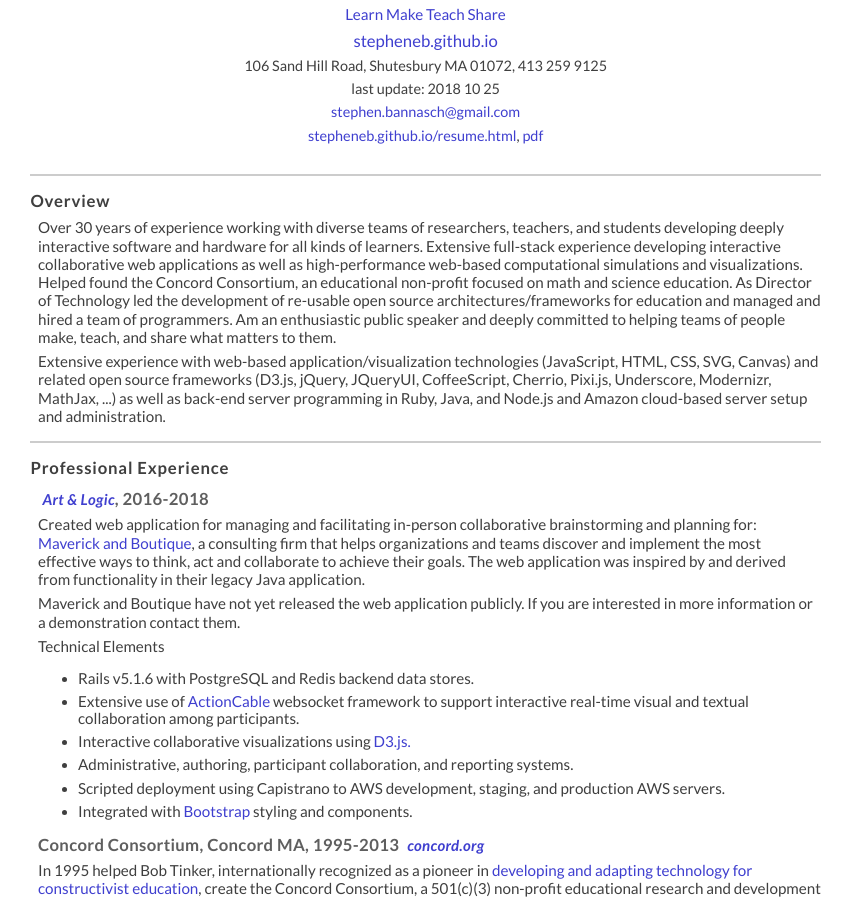
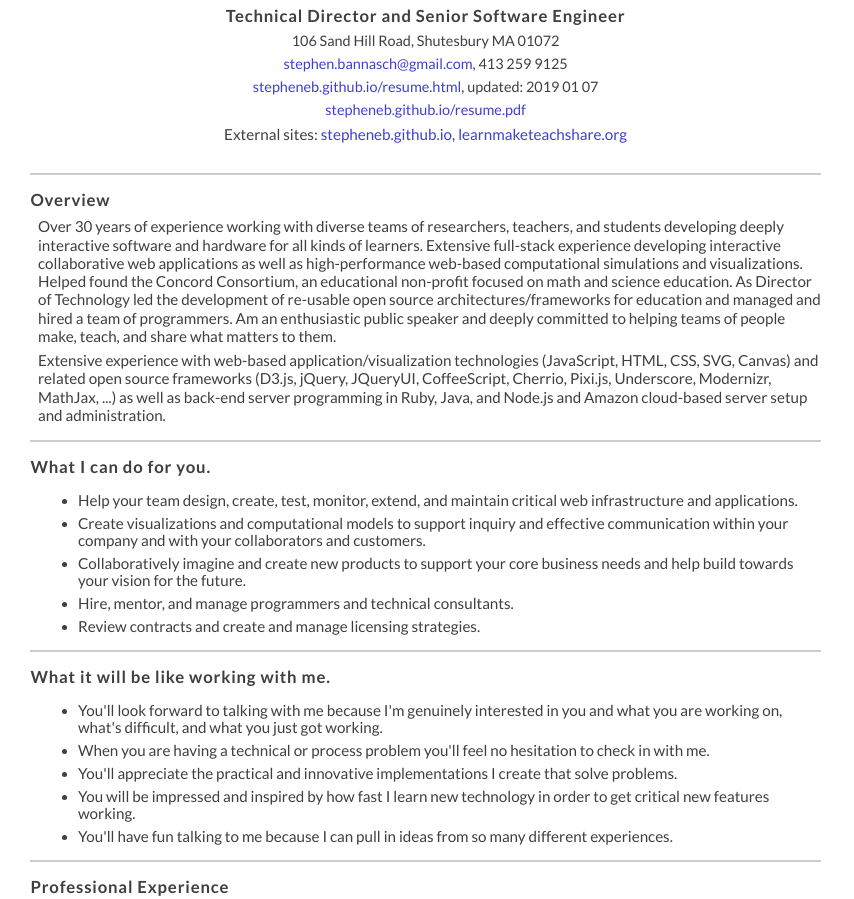
Before and after one commit to stepheneb/stepheneb.github.io, a plain HTML site: page resume.html in a window 1280 px wide. Shown: the part 44-943 px from the top of the page, without its empty margins (0-854 px from the left). Drawn offline with Linux system fonts and the light colour scheme; files whose address does not match are found by name.

Commit message:
resume: new sections
1. What I can do for you.
2. What will it be like working with me.

```diff
--- a/resume.html
+++ b/resume.html
@@ -10,14 +10,14 @@
   <body>
     <div id="header">
       <h1>Stephen Bannasch</h1>
-      <p class="lmts"><a href="https://learnmaketeachshare.org">Learn Make Teach Share</a></p>
-      <p class="github"><a href="http://stepheneb.github.io">stepheneb.github.io</a></p>
-      <p>106 Sand Hill Road, Shutesbury MA 01072, 413 259 9125</p>
-      <p>last update: 2018 10 25</p>
-      <p><a href="mailto:stephen.bannasch@gmail.com&subject=">stephen.bannasch@gmail.com</a></p>
-      <p>
-        <a href="https://stepheneb.github.io/resume.html">stepheneb.github.io/resume.html</a>,
-        <a href="https://stepheneb.github.io/resume.pdf">pdf</a>
+      <h2>Technical Director and Senior Software Engineer</h2>
+      <p>106 Sand Hill Road, Shutesbury MA 01072</p>
+      <p><a href="mailto:stephen.bannasch@gmail.com&subject=resume">stephen.bannasch@gmail.com</a>, 413 259 9125</p>
+      <p><a href="http://stepheneb.github.io/resume.html">stepheneb.github.io/resume.html</a>, updated: 2019 01 07</p>
+      <p><a href="https://stepheneb.github.io/resume.pdf">stepheneb.github.io/resume.pdf</a></p>
+      <p class="lmts">External sites:
+        <a href="http://stepheneb.github.io">stepheneb.github.io</a>,
+        <a href="https://learnmaketeachshare.org">learnmaketeachshare.org</a>
       </p>
     </div>
     <div id='content'>
@@ -41,7 +41,50 @@
       </div>
 
       <hr/>
+      <h2>What I can do for you.</h2>
+      <div class="section">
+        <ul>
+          <li>
+            Help your team design, create, test, monitor, extend, and maintain critical web infrastructure and applications.
+          </li>
+          <li>
+            Create visualizations and computational models to support inquiry and effective communication within your company and with your collaborators and customers.
+          </li>
+          <li>
+            Collaboratively imagine and create new products to support your core business needs and help build towards your vision for the future.
+          </li>
+          <li>
+            Hire, mentor, and manage programmers and technical consultants.
+          </li>
+          <li>
+            Review contracts and create and manage licensing strategies.
+          </li>
+        </ul>
+      </div>
 
+      <hr/>
+      <h2>What it will be like working with me.</h2>
+      <div class="section">
+        <ul>
+          <li>
+            You'll look forward to talking with me because I'm genuinely interested in you and what you are working on, what's difficult, and what you just got working.
+          </li>
+          <li>
+            When you are having a technical or process problem you'll feel no hesitation to check in with me.
+          </li>
+          <li>
+            You'll appreciate the practical and innovative implementations I create that solve problems.
+          </li>
+          <li>
+            You will be impressed and inspired by how fast I learn new technology in order to get critical new features working.
+          </li>
+          <li>
+            You'll have fun talking to me because I can pull in ideas from so many different experiences.
+          </li>
+        </ul>
+      </div>
+
+      <hr/>
       <h2>Professional Experience</h2>
       <div class="section">
 
@@ -56,8 +99,7 @@
         </p>
 
         <p>
-          Maverick and Boutique have not yet released the web application publicly. If you are interested
-          in more information or a demonstration contact them.
+          Maverick and Boutique have not yet released the web application publicly.
         </p>
 
         <header>Technical Elements</header>
@@ -94,7 +136,7 @@
 
         <div class="title">Director of Technology, 1995-2013</div>
         <p>
-          Directed technology development for the Concord Consortium. My responsibilities included
+          Directed technology development for the Concord Consortium. Responsibilities included
           hiring, budgeting, technology acquisition and development, developing licensing strategies,
           reviewing contracts, assisting with proposal development, and management of software and
           hardware development.
@@ -130,12 +172,13 @@
         </p>
         <p>
           The GENIQUEST (GENomics Inquiry through QuUantitative Trait Loci Exploration with SAIL Technology):
-          Bringing STEM Data to High School Classrooms (<a href="http://www.nsf.gov/div/index.jsp?div=DRL">DRL</a>-<a href="http://www.nsf.gov/awardsearch/showAward?AWD_ID=0733264">0733264</a>); 2007-2010; centered on the dragons and
-          related organisms that previously served as genetic models in the previous Concord Consortium
-          projects. Students were further supported in seeking out gene locations through the bioinformatics
-          technique of Quantitative Trait Loci (QTL) analysis. Results demonstrated increased student
-          understanding of concepts such as genetic recombination and inbred strains, and that the
-          software helped.
+          Bringing STEM Data to High School Classrooms
+          (<a href="http://www.nsf.gov/div/index.jsp?div=DRL">DRL</a>-<a href="http://www.nsf.gov/awardsearch/showAward?AWD_ID=0733264">0733264</a>);
+          2007-2010; centered on the dragons and related organisms that previously served as genetic models
+          in previous Concord Consortium projects. Students were further supported in seeking out gene
+          locations through the bioinformatics technique of Quantitative Trait Loci (QTL) analysis.
+          Results demonstrated the curriculum and software increased student understanding of concepts
+          such as genetic recombination and inbred strains.
         </p>
 
         <div class="location">TERC; Cambridge, MA; 1982-1994 <a href="http://terc.edu">terc.edu</a></div>
```
Also changed, not shown: 1 other file.
